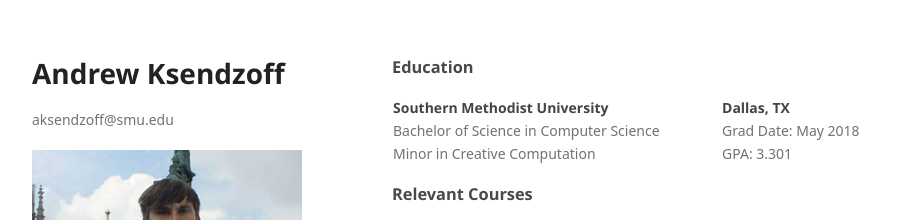
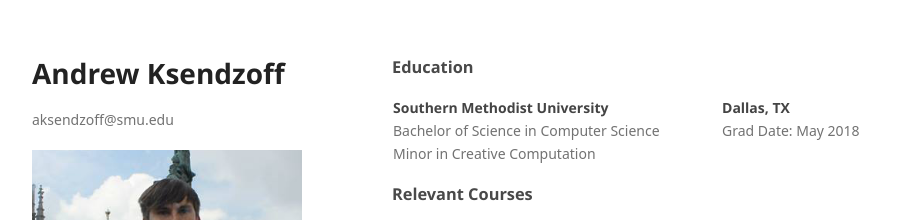
Before and after one commit to dacoconuttman/dacoconuttman.github.io, a plain HTML site: page index.html in a window 1280 px wide. Shown: the top 220 px of the page, without its empty margins (178-1096 px from the left). Drawn offline with Linux system fonts and the light colour scheme; a web font is replaced by a local one.

Commit message:
updated info

```diff
--- a/index.html
+++ b/index.html
@@ -37,7 +37,6 @@
       </tr>
       <tr>
        <td>Minor in Creative Computation</td>
-       <td>GPA: 3.301</td>
       </tr>
      </tbody>
     </table>
```
